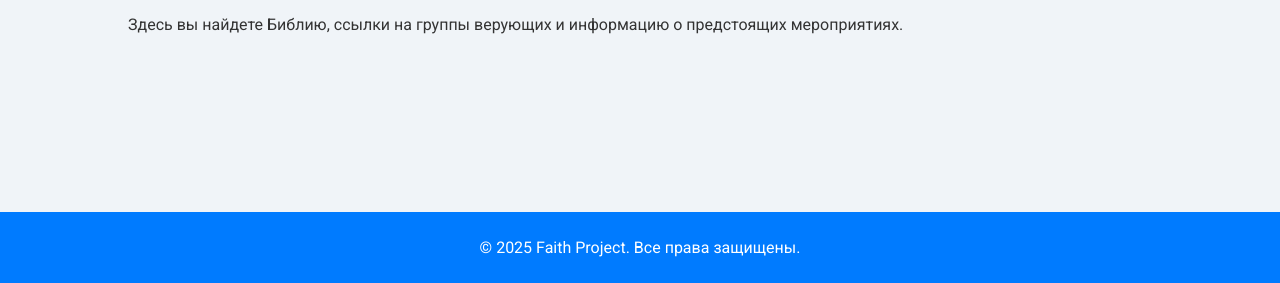
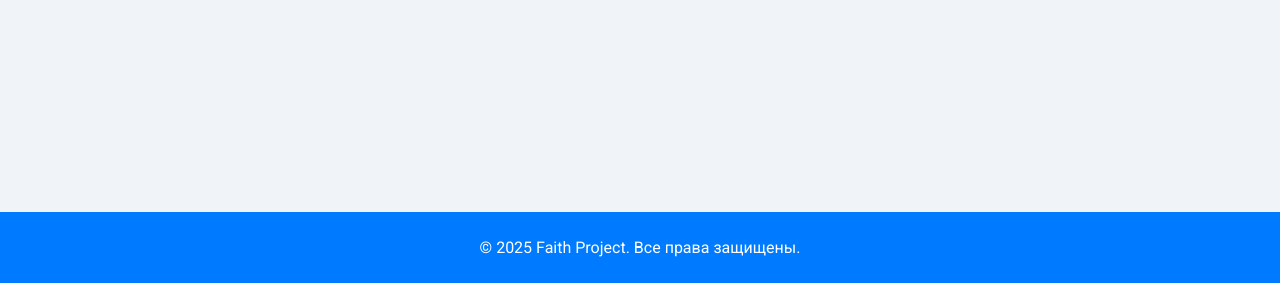
Before and after one commit to romanchess/FaithWay_ready, a Flask app: page / in a window 1280 px wide. Shown: the part 517-800 px from the top of the page. Run offline with Flask 2, Linux system fonts and the light colour scheme.

Commit message:
Update project.html

```diff
--- a/templates/project.html
+++ b/templates/project.html
@@ -72,10 +72,6 @@
       </div>
     </section>
 
-    <div class="container">
-      <p>{{ _('Здесь вы найдете Библию, ссылки на группы верующих и информацию о предстоящих мероприятиях.') }}</p>
-    </div>
-
 
 
 
```
